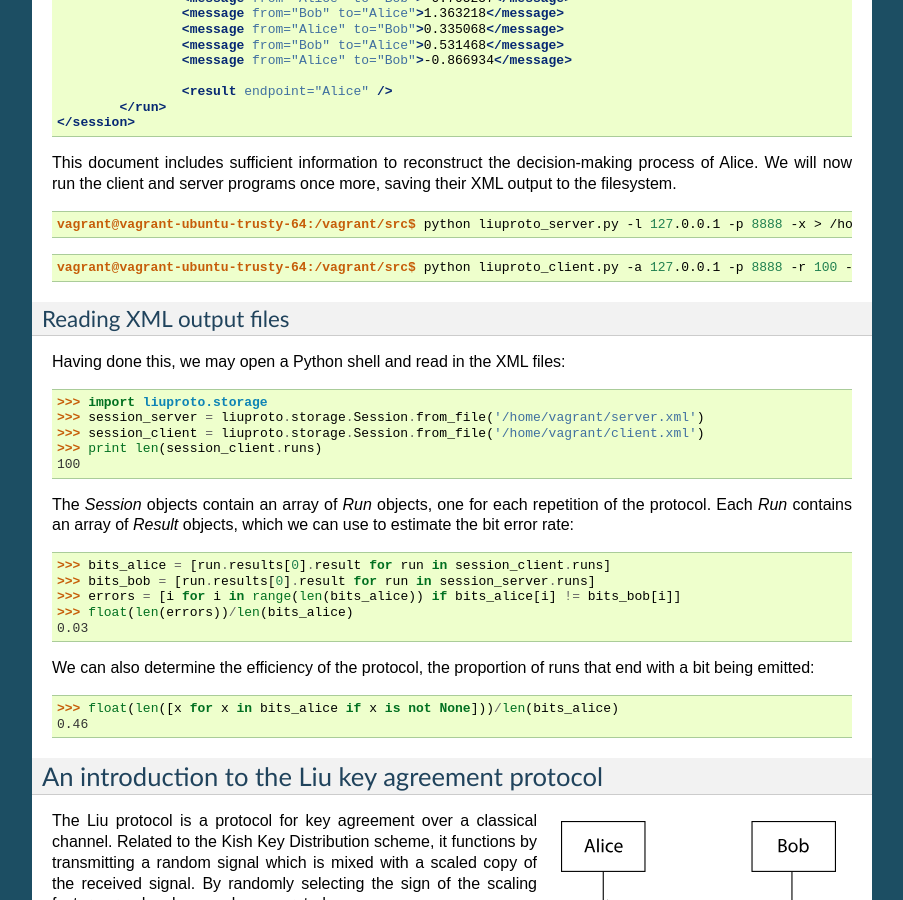
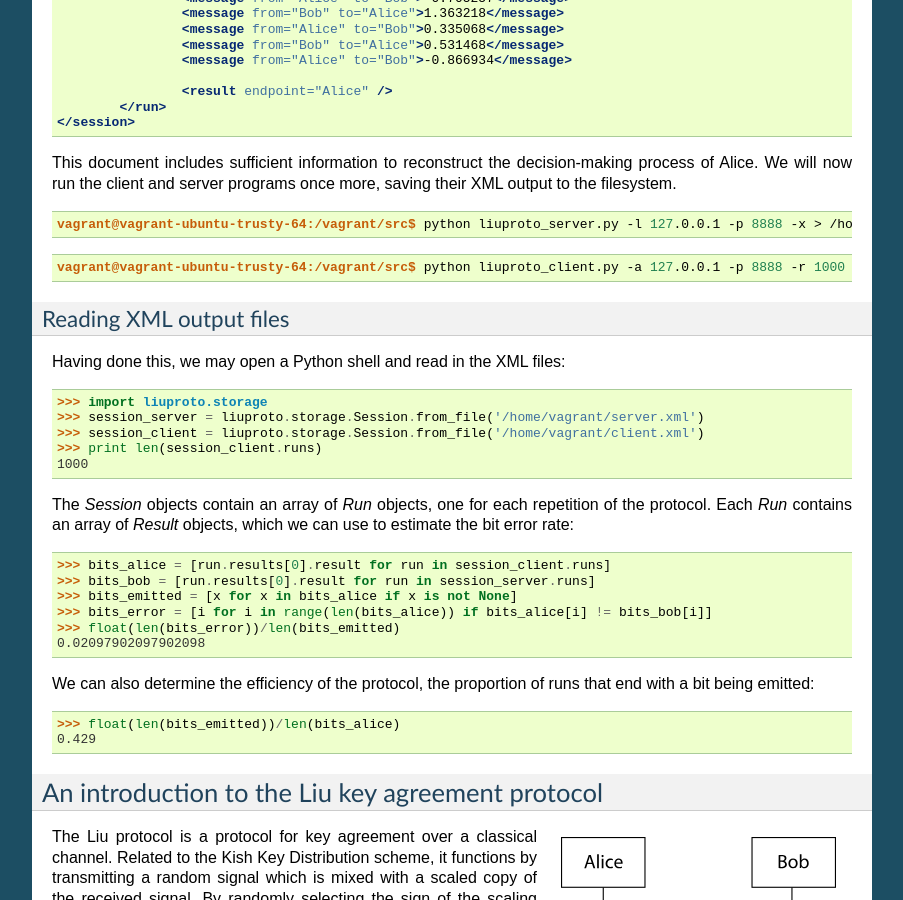
Before and after one commit to noospheer/Liup, a Sphinx documentation site: the page built from doc/index.rst, in a window 1280 px wide and 900 px high, scrolled down 1999 px. Shown: the whole window, without its empty margins (198-1101 px from the left). Built offline with Sphinx 7.4.7, drawn with Linux system fonts in a browser that asks for light colours.

Commit message:
Updated user guide tutorial code snippets.
- Changed arguments from -n 20 -r 100 to -n 10 -r 1000
- Updated output

```diff
--- a/doc/index.rst
+++ b/doc/index.rst
@@ -154,7 +154,7 @@ programs once more, saving their XML output to the filesystem.
 
 .. code-block:: console
 
-    vagrant@vagrant-ubuntu-trusty-64:/vagrant/src$ python liuproto_client.py -a 127.0.0.1 -p 8888 -r 100 -n 20 -x > /home/vagrant/client.xml
+    vagrant@vagrant-ubuntu-trusty-64:/vagrant/src$ python liuproto_client.py -a 127.0.0.1 -p 8888 -r 1000 -n 10 -x > /home/vagrant/client.xml
 
 Reading XML output files
 ^^^^^^^^^^^^^^^^^^^^^^^^
@@ -165,7 +165,7 @@ Having done this, we may open a Python shell and read in the XML files::
     >>> session_server = liuproto.storage.Session.from_file('/home/vagrant/server.xml')
     >>> session_client = liuproto.storage.Session.from_file('/home/vagrant/client.xml')
     >>> print len(session_client.runs)
-    100
+    1000
 
 The *Session* objects contain an array of *Run* objects, one for each
 repetition of the protocol.  Each *Run* contains an array of *Result* objects,
@@ -173,15 +173,16 @@ which we can use to estimate the bit error rate::
 
     >>> bits_alice = [run.results[0].result for run in session_client.runs]
     >>> bits_bob = [run.results[0].result for run in session_server.runs]
-    >>> errors = [i for i in range(len(bits_alice)) if bits_alice[i] != bits_bob[i]]
-    >>> float(len(errors))/len(bits_alice)
-    0.03
+    >>> bits_emitted = [x for x in bits_alice if x is not None]
+    >>> bits_error = [i for i in range(len(bits_alice)) if bits_alice[i] != bits_bob[i]]
+    >>> float(len(bits_error))/len(bits_emitted)
+    0.02097902097902098
 
 We can also determine the efficiency of the protocol, the proportion of runs
 that end with a bit being emitted::
 
-    >>> float(len([x for x in bits_alice if x is not None]))/len(bits_alice)
-    0.46
+    >>> float(len(bits_emitted))/len(bits_alice)
+    0.429
 
 An introduction to the Liu key agreement protocol
 -------------------------------------------------
```
